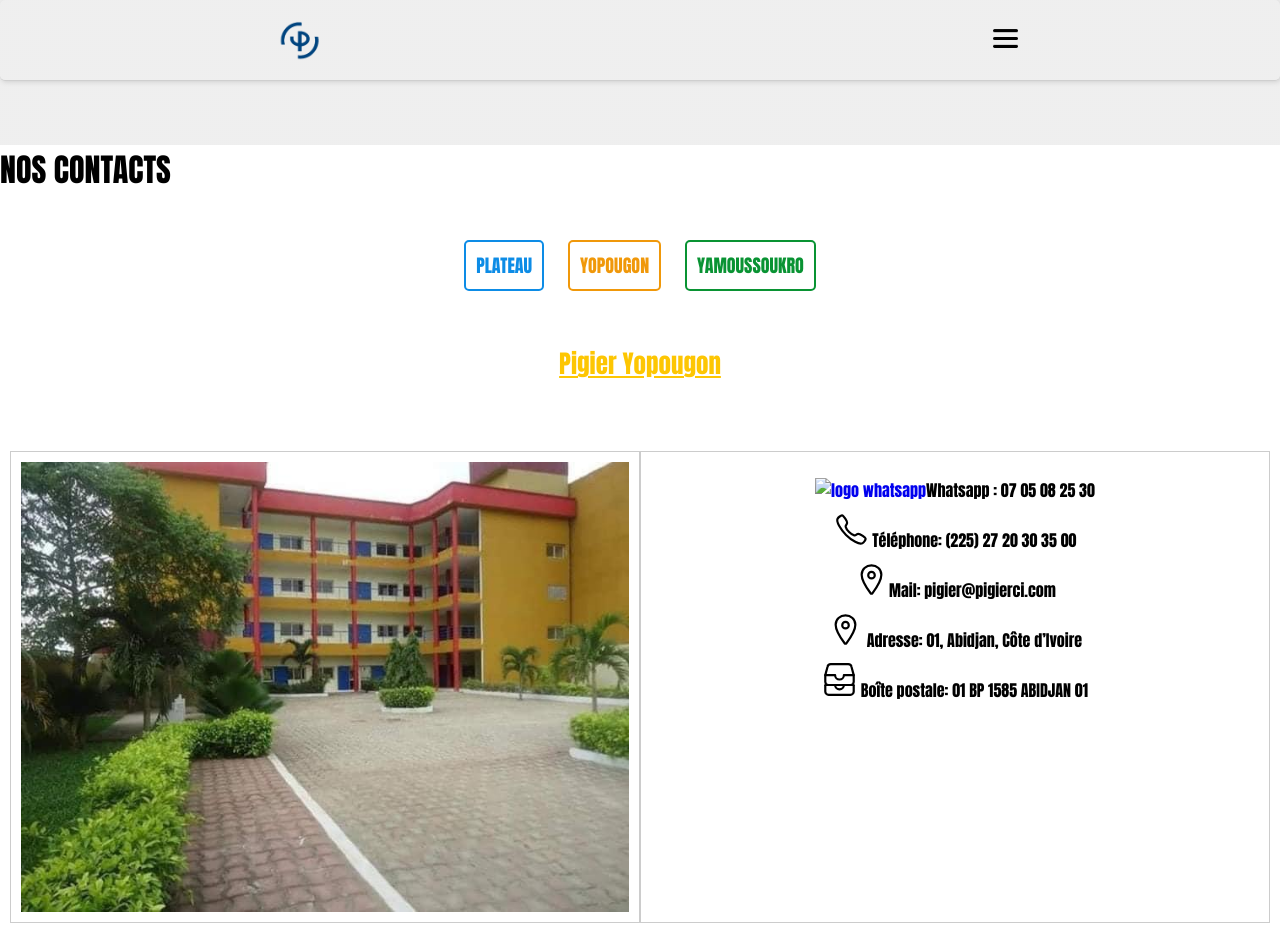
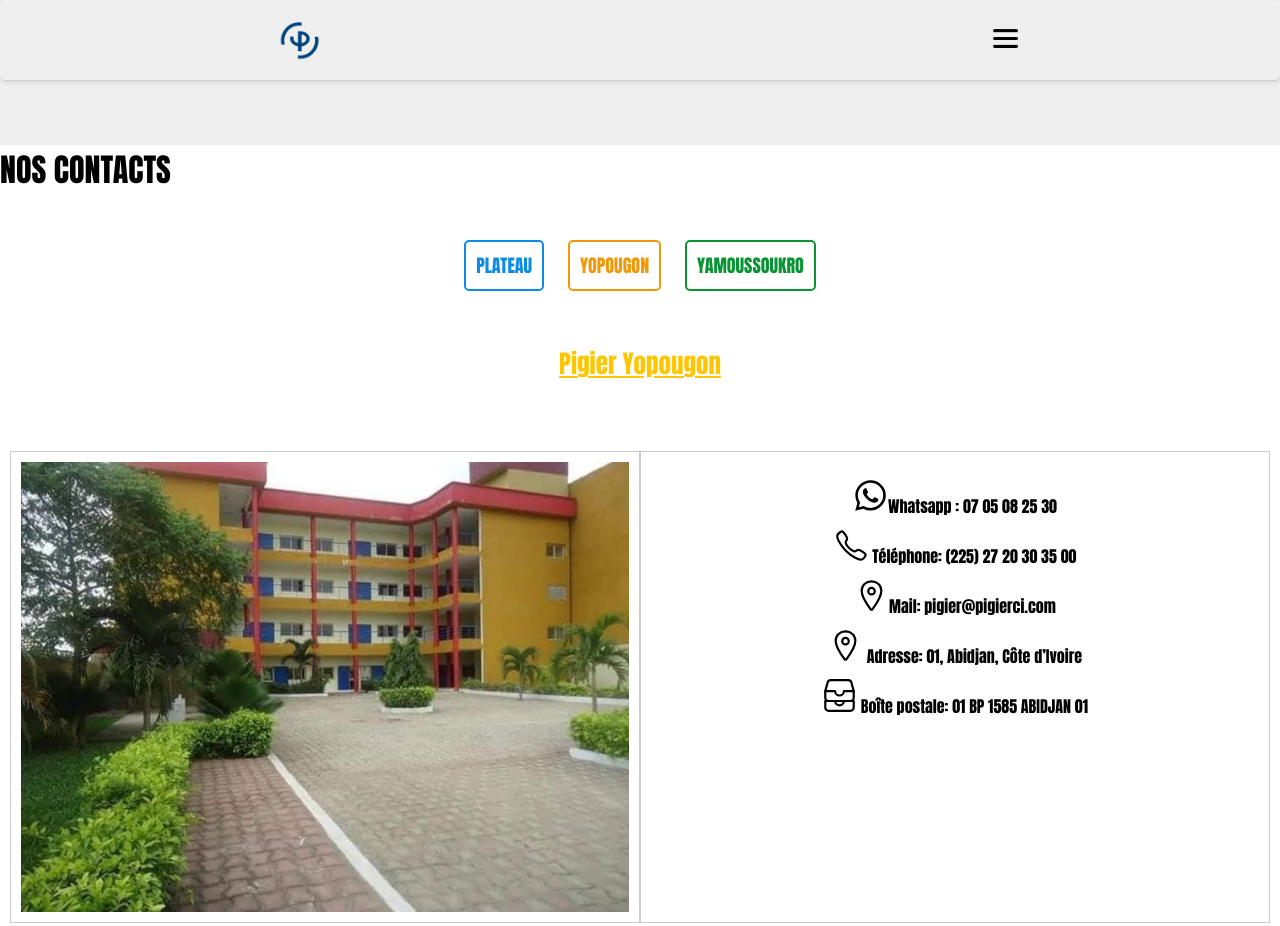
Before and after one commit to EddinAdou/PIGIERCI, a plain HTML site: page contact/yopougon.html in a window 1280 px wide. Shown: the top 926 px of the page. Drawn offline with Linux system fonts and the light colour scheme.

Commit message:
modification du yakro.html

```diff
--- a/contact/yopougon.html
+++ b/contact/yopougon.html
@@ -117,7 +117,7 @@
             <div class="column cont">
                 <ul>
                     <li><a href="https://api.whatsapp.com/message/HEGY3G6SWCP7D1?autoload=1&app_absent=0"><img
-                                src="img/logo-whatsapp.svg" alt="logo whatsapp" width="35"></a>Whatsapp : 07 05 08 25 30
+                                src="../static/images/logo-whatsapp.svg" alt="logo whatsapp" width="35"></a>Whatsapp : 07 05 08 25 30
                     </li>
                     <li><a href="tel:2720303500"><img src="../static/images/call-outline.svg" alt="logo appel" width="35"></a>
                         Téléphone: (225) 27 20 30 35 00 </li>
```
